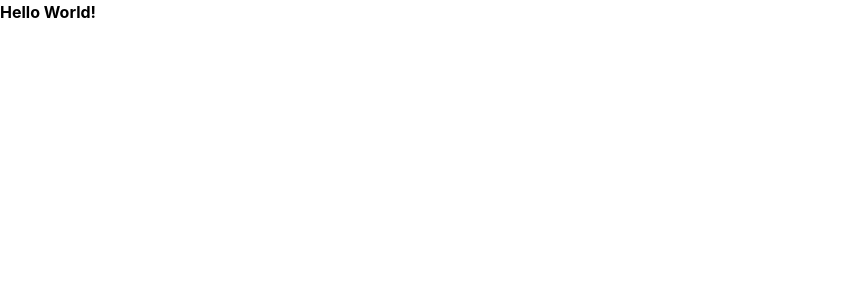
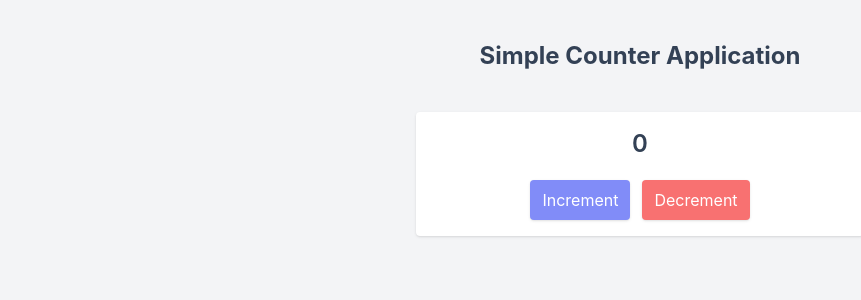
Before and after one commit to Siydulislam/react-redux-simple-counter-app, a React (Create React App) app: page / in a window 1280 px wide. Shown: the top 300 px of the page, without its empty margins (0-861 px from the left). Built offline with nearby package versions, Linux system fonts and the light colour scheme.

Commit message:
setup action types and actions

```diff
--- a/src/App.js
+++ b/src/App.js
@@ -1,7 +1,15 @@
+import Counter from "./components/Counter";
+
 export default function App() {
   return (
-    <div className="font-bold">
-      Hello World!
+    <div class="w-screen h-screen p-10 bg-gray-100 text-slate-700">
+      <h1 class="max-w-md mx-auto text-center text-2xl font-bold">
+        Simple Counter Application
+      </h1>
+
+      <div class="max-w-md mx-auto mt-10 space-y-5">
+        <Counter />
+      </div>
     </div>
   );
 }
--- /dev/null
+++ b/src/components/Counter.js
@@ -0,0 +1,15 @@
+export default function Counter() {
+    return (
+        <div class="p-4 h-auto flex flex-col items-center justify-center space-y-5 bg-white rounded shadow">
+            <div class="text-2xl font-semibold">0</div>
+            <div class="flex space-x-3">
+                <button class="bg-indigo-400 text-white px-3 py-2 rounded shadow">
+                    Increment
+                </button>
+                <button class="bg-red-400 text-white px-3 py-2 rounded shadow">
+                    Decrement
+                </button>
+            </div>
+        </div>
+    )
+}
--- /dev/null
+++ b/src/redux/counter/actionTypes.js
@@ -0,0 +1,2 @@
+export const INCREMENT = "counter/increment";
+export const DECREMENT = "counter/decrement";
--- /dev/null
+++ b/src/redux/counter/actions.js
@@ -0,0 +1,15 @@
+import { DECREMENT, INCREMENT } from "./actionTypes"
+
+export const increment = (value) => {
+    return {
+        type: INCREMENT,
+        payload: value
+    }
+}
+
+export const decrement = (value) => {
+    return {
+        type: DECREMENT,
+        payload: value
+    }
+}
```
